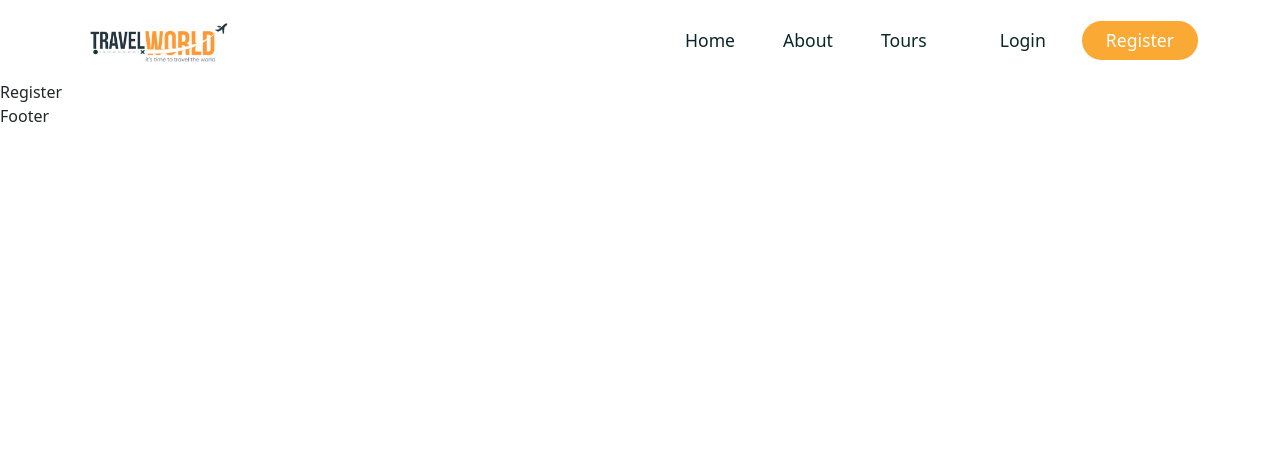
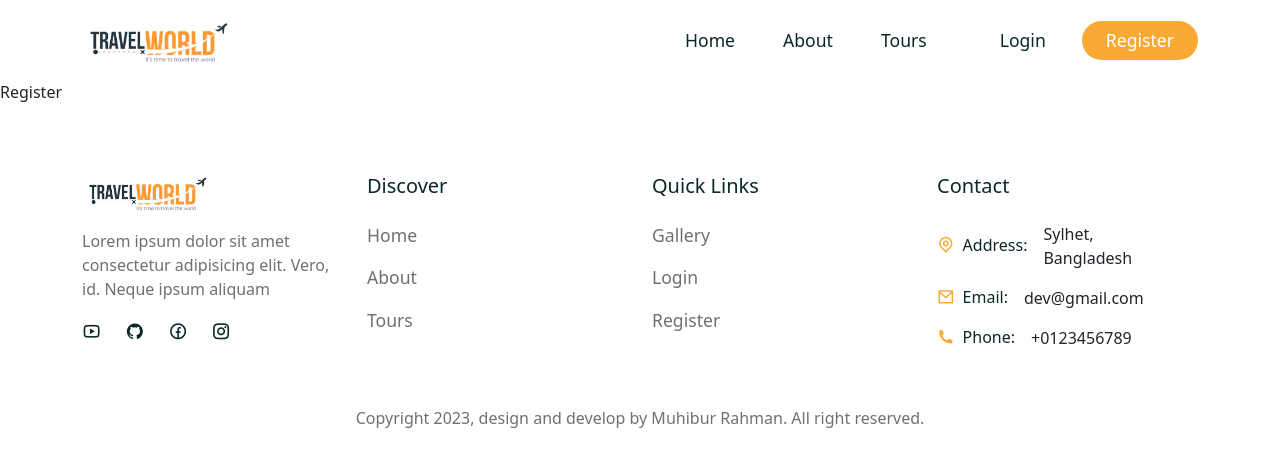
Before and after one commit to Goat95/tour-management, a React (Create React App) app in the folder frontend/: page /register in a window 1280 px wide. Shown: the top 466 px of the page. Built offline with nearby package versions, Linux system fonts and the light colour scheme; a web font is replaced by a local one.

Commit message:
feat: implement footer section

```diff
--- a/frontend/src/components/Footer/Footer.jsx
+++ b/frontend/src/components/Footer/Footer.jsx
@@ -1,5 +1,140 @@
+import { Container, Row, Col, ListGroup, ListGroupItem } from "reactstrap";
+import { Link } from "react-router-dom";
+
+import "./footer.css";
+import logo from "../../assets/images/logo.png";
+
+const quick__links = [
+  {
+    path: "/home",
+    display: "Home",
+  },
+  {
+    path: "/about",
+    display: "About",
+  },
+  {
+    path: "/tours",
+    display: "Tours",
+  },
+];
+
+const quick__links2 = [
+  {
+    path: "/gallery",
+    display: "Gallery",
+  },
+  {
+    path: "/login",
+    display: "Login",
+  },
+  {
+    path: "/register",
+    display: "Register",
+  },
+];
+
 const Footer = () => {
-  return <div>Footer</div>;
+  const year = new Date().getFullYear();
+
+  return (
+    <footer className="footer">
+      <Container>
+        <Row>
+          <Col lg="3">
+            <div className="logo">
+              <img src={logo} alt="logo" />
+              <p>
+                Lorem ipsum dolor sit amet consectetur adipisicing elit. Vero,
+                id. Neque ipsum aliquam
+              </p>
+              <div className="social__links d-flex align-items-center gap-4">
+                <span>
+                  <Link to="#">
+                    <i class="ri-youtube-line"></i>
+                  </Link>
+                </span>
+                <span>
+                  <Link to="#">
+                    <i class="ri-github-fill"></i>
+                  </Link>
+                </span>
+                <span>
+                  <Link to="#">
+                    <i class="ri-facebook-circle-line"></i>
+                  </Link>
+                </span>
+                <span>
+                  <Link to="#">
+                    <i class="ri-instagram-line"></i>
+                  </Link>
+                </span>
+              </div>
+            </div>
+          </Col>
+
+          <Col lg="3">
+            <h5 className="footer__link-title">Discover</h5>
+            <ListGroup className="footer__quick-links">
+              {quick__links.map((item, index) => (
+                <ListGroupItem key={index} className="ps-0 border-0">
+                  <Link to={item.path}>{item.display}</Link>
+                </ListGroupItem>
+              ))}
+            </ListGroup>
+          </Col>
+          <Col lg="3">
+            <h5 className="footer__link-title">Quick Links</h5>
+            <ListGroup className="footer__quick-links">
+              {quick__links2.map((item, index) => (
+                <ListGroupItem key={index} className="ps-0 border-0">
+                  <Link to={item.path}>{item.display}</Link>
+                </ListGroupItem>
+              ))}
+            </ListGroup>
+          </Col>
+          <Col lg="3">
+            <h5 className="footer__link-title">Contact</h5>
+            <ListGroup className="footer__quick-links">
+              <ListGroupItem className="ps-0 border-0 d-flex align-items-center gap-3">
+                <h6 className="mb-0 d-flex align-items-center gap-2">
+                  <span>
+                    <i class="ri-map-pin-line"></i>
+                  </span>
+                  Address:
+                </h6>
+                <p className="mb-0">Sylhet, Bangladesh</p>
+              </ListGroupItem>
+              <ListGroupItem className="ps-0 border-0 d-flex align-items-center gap-3">
+                <h6 className="mb-0 d-flex align-items-center gap-2">
+                  <span>
+                    <i class="ri-mail-line"></i>
+                  </span>
+                  Email:
+                </h6>
+                <p className="mb-0">dev@gmail.com</p>
+              </ListGroupItem>
+              <ListGroupItem className="ps-0 border-0 d-flex align-items-center gap-3">
+                <h6 className="mb-0 d-flex align-items-center gap-2">
+                  <span>
+                    <i class="ri-phone-fill"></i>
+                  </span>
+                  Phone:
+                </h6>
+                <p className="mb-0">+0123456789</p>
+              </ListGroupItem>
+            </ListGroup>
+          </Col>
+          <Col lg="12" className="text-center pt-5">
+            <p className="copyright">
+              Copyright {year}, design and develop by Muhibur Rahman. All right
+              reserved.
+            </p>
+          </Col>
+        </Row>
+      </Container>
+    </footer>
+  );
 };
 
 export default Footer;
--- /dev/null
+++ b/frontend/src/components/Footer/footer.css
@@ -0,0 +1,40 @@
+.footer {
+  padding-top: 70px;
+  padding-bottom: 30px;
+}
+
+.footer .logo img {
+  width: 50%;
+  margin-bottom: 1rem;
+}
+
+.footer .logo p {
+  color: var(--text-color);
+}
+
+.social__links span a {
+  text-decoration: none;
+  color: var(--heading-color);
+  font-size: 1.2rem;
+}
+
+.footer__link-title {
+  color: var(--heading-color);
+  margin-bottom: 1rem;
+}
+
+.footer__quick-links li a {
+  text-decoration: none;
+  color: var(--text-color);
+  font-size: 1.1rem;
+}
+
+.footer__quick-links h6 span i {
+  color: var(--secondary-color);
+  font-size: 1.1rem;
+}
+
+.copyright {
+  color: var(--text-color);
+  font-size: 1rem;
+}
```
